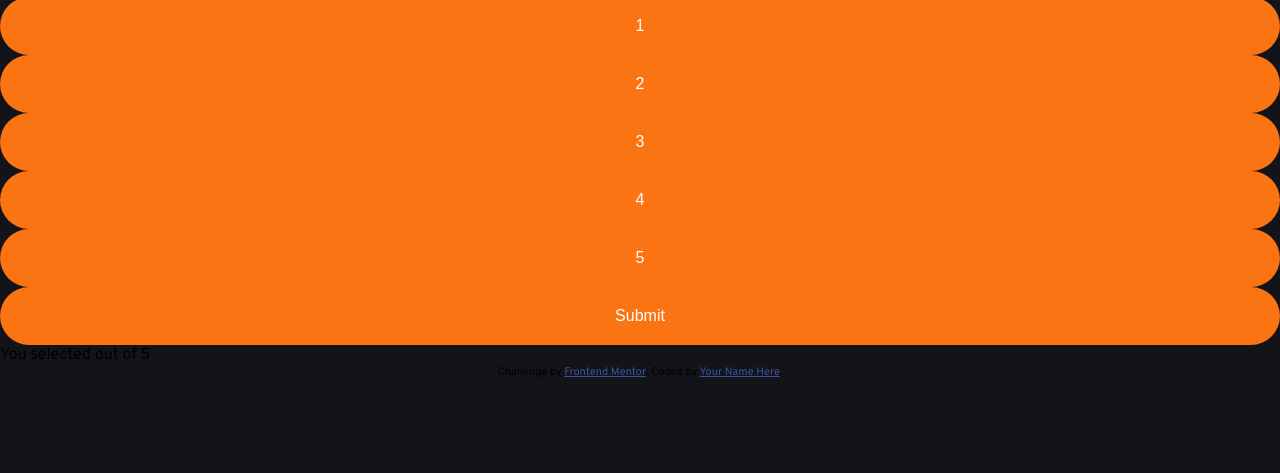
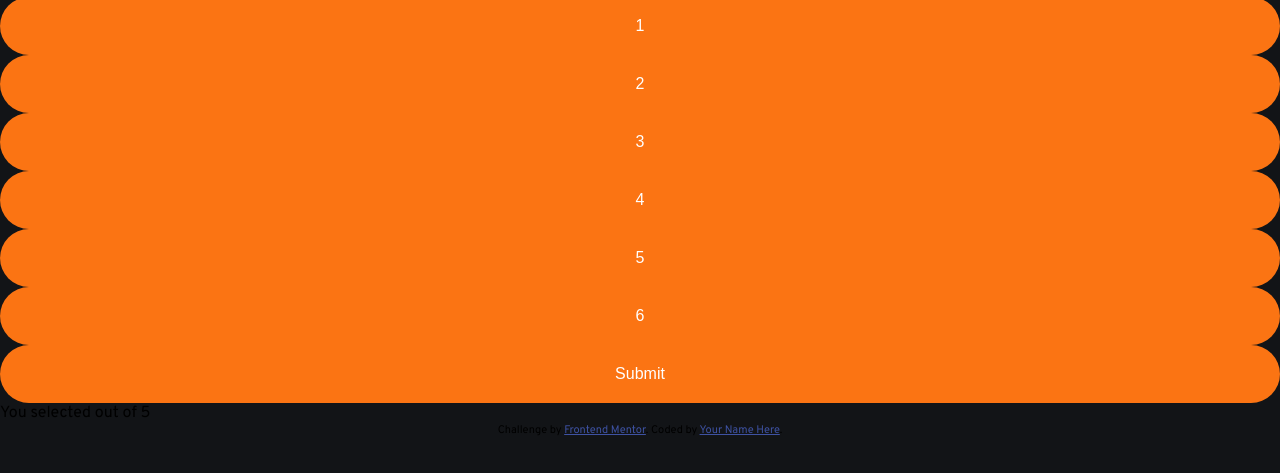
Before and after one commit to yusfate4/interactive-rating-component-main, a plain HTML site: page index.html in a window 1280 px wide. Shown: the part 85-558 px from the top of the page. Drawn offline with Linux system fonts and the light colour scheme; a script that the page names is missing.

Commit message:
I modified my htmlt

```diff
--- a/index.html
+++ b/index.html
@@ -42,6 +42,9 @@
         <li><button class="btn">3</button></li>
         <li><button class="btn">4</button></li>
         <li><button class="btn">5</button></li>
+        <li><button class="btn">6</button></li>
+
+
       </ul>
       <button class="btn-submit">Submit</button>
     </div>
```
